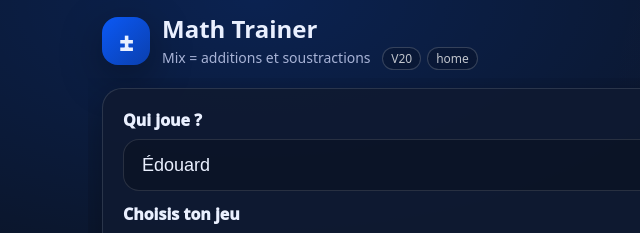
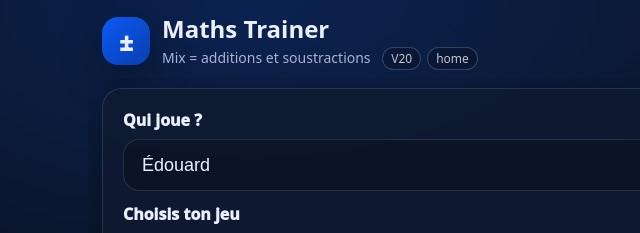
Before and after one commit to standesv/math_trainer, a plain HTML site: page index.html in a window 1280 px wide. Shown: the top 233 px of the page, 2-642 px from the left. Drawn offline with Linux system fonts and the light colour scheme.

Commit message:
Change title from 'Math Trainer' to 'Maths Trainer'

```diff
--- a/index.html
+++ b/index.html
@@ -21,7 +21,7 @@
       <div class="brand">
         <div class="logo" aria-hidden="true">±</div>
         <div class="titles">
-          <h1>Math Trainer</h1>
+          <h1>Maths Trainer</h1>
           <p class="subtitle" id="subtitle">Additions & soustractions <span id="versionTag" class="version-tag">V20</span><span id="screenTag" class="version-tag" style="margin-left:6px;">home</span></p>
         </div>
       </div>
```
